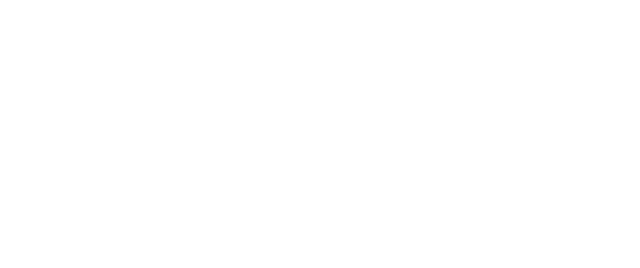
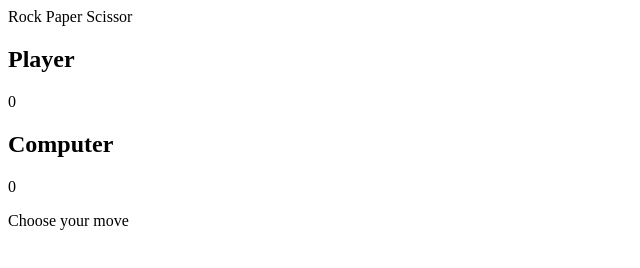
Before and after one commit to Riririyayaya/final-project, a plain HTML site: page index.html in a window 1280 px wide. Shown: the whole page, without its empty margins (0-640 px from the left). Drawn offline with Linux system fonts and the light colour scheme.

Commit message:
Update index.html

```diff
--- a/index.html
+++ b/index.html
@@ -7,6 +7,23 @@
     <title>Document</title>
 </head>
 <body>
+    <section class="game">
+        <!--Title -->
+        <div class="title">Rock Paper Scissor</div>
+
+        <!--Display Score of player and computer -->
+        <div class="score">
+            <div class="playerScore">
+                <h2>Player</h2>
+                <p class="p-count count">0</p>
+            </div>
+            <div class="computerScore">
+                <h2>Computer</h2>
+                <p class="c-count count">0</p>
+            </div>
+        </div>
+
+        <div class="move">Choose your move</div>
 
 </body>
 </html>
```
